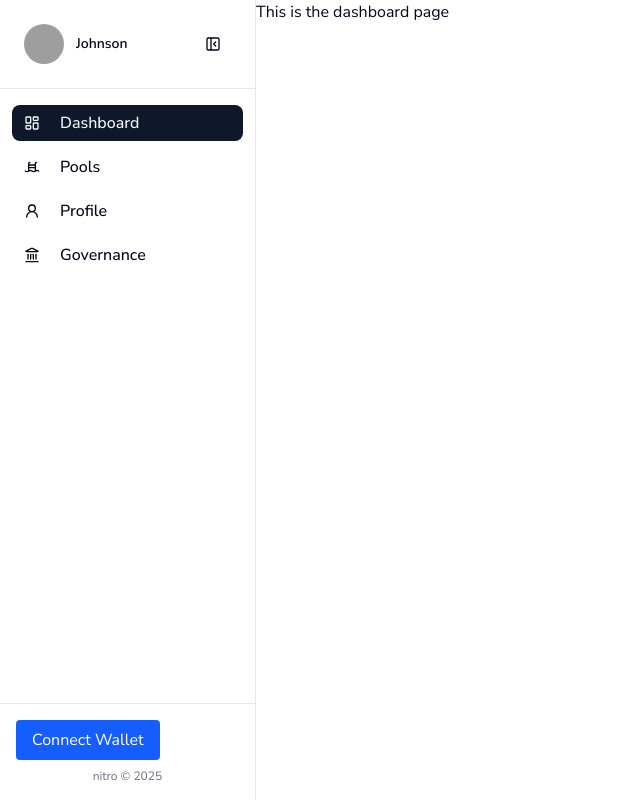
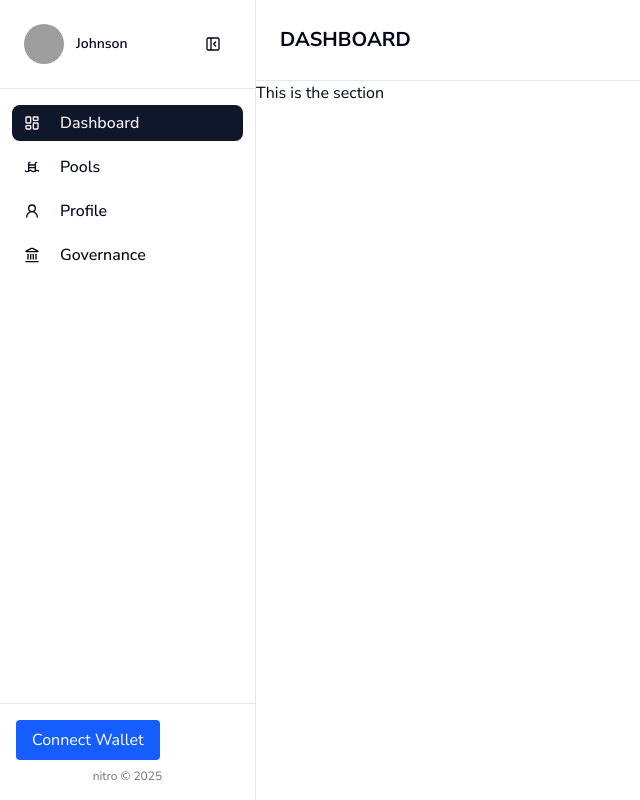
Before and after one commit to JohnsonChin1009/nitro, a Next.js app: page /dashboard in a window 1280 px wide. Shown: the whole page, without its empty margins (0-640 px from the left). Built offline with nearby package versions, Linux system fonts and the light colour scheme; no server answers; grey boxes are pictures that could not be loaded.

Commit message:
feat: added header.tsx

```diff
--- a/app/dashboard/page.tsx
+++ b/app/dashboard/page.tsx
@@ -1,6 +1,7 @@
 "use client"
 
-import Sidebar from "@/components/custom/Sidebar"
+import Sidebar from "@/components/custom/Sidebar";
+import Header from "@/components/custom/Header";
 import { useState, useEffect } from "react";
 
 export default function DashboardPage() {
@@ -30,8 +31,16 @@ export default function DashboardPage() {
         selectedTab={selectedTab}
         setSelectedTab={setSelectedTab}
         />
-
-        This is the dashboard page
+        <div className="flex flex-col flex-1">
+          <Header
+            selectedTab={selectedTab}
+            sidebarOpen={isSidebarOpen}
+            toggleSidebar={toggleSidebar}
+          />
+          <div>
+            This is the section
+          </div>
+        </div>
       </main>
     </>
   )
--- /dev/null
+++ b/components/custom/Header.tsx
@@ -0,0 +1,35 @@
+"use client"
+
+import { useState, useEffect } from "react";
+import { PanelRightClose } from "lucide-react";
+import { Button } from "@/components/ui/button";
+
+interface HeaderProps {
+    selectedTab: string;
+    sidebarOpen?: boolean;
+    toggleSidebar?: () => void;
+}
+
+export default function Header({selectedTab, sidebarOpen, toggleSidebar}: HeaderProps) {
+    const [currentTab, setCurrentTab] = useState(selectedTab);
+
+    useEffect(() => {
+        setCurrentTab(selectedTab.toUpperCase());
+    }, [selectedTab]);
+
+    return (
+        <header className="sticky border-b bg-background w-full">
+            <div className="flex items-center justify-between p-6 min-h-20">
+            {/* Sidebar Toggle + Section Title */}
+            <div className="flex items-center gap-3">
+                {!sidebarOpen && toggleSidebar && (
+                <Button variant="ghost" size="icon" className="mr-2" onClick={toggleSidebar}>
+                    <PanelRightClose />
+                </Button>
+                )}
+                <h1 className="text-xl font-bold">{currentTab}</h1>
+            </div>
+            </div>
+        </header>
+    )
+}
--- a/components/custom/Sidebar.tsx
+++ b/components/custom/Sidebar.tsx
@@ -32,7 +32,7 @@ export default function Sidebar({role, isOpen, setIsOpen, selectedTab, setSelect
     const borrowerTabs = [
         { key: "dashboard", icon: LayoutDashboard, label: "Dashboard" },
         { key: "pools", icon: WavesLadder, label: "Pools" },
-        { key: "proile", icon: UserRound, label: "Profile"},
+        { key: "profile", icon: UserRound, label: "Profile"},
         { key: "governance", icon: Landmark, label: "Governance" }
     ]
 
```
